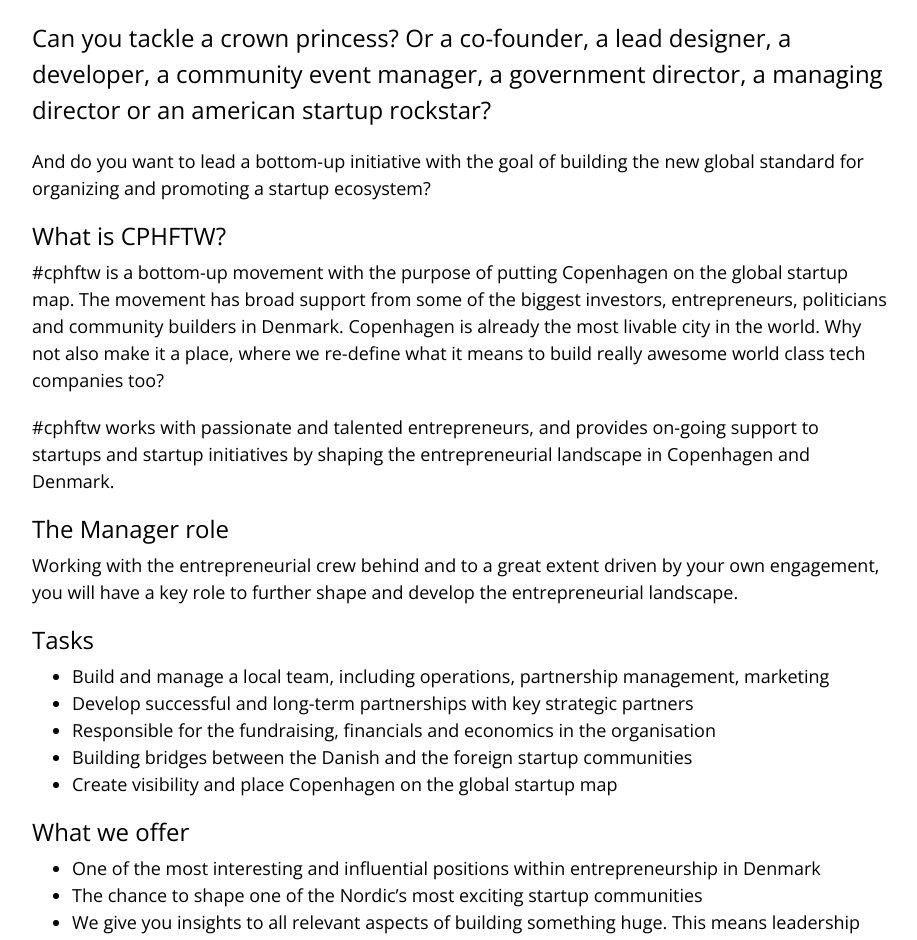
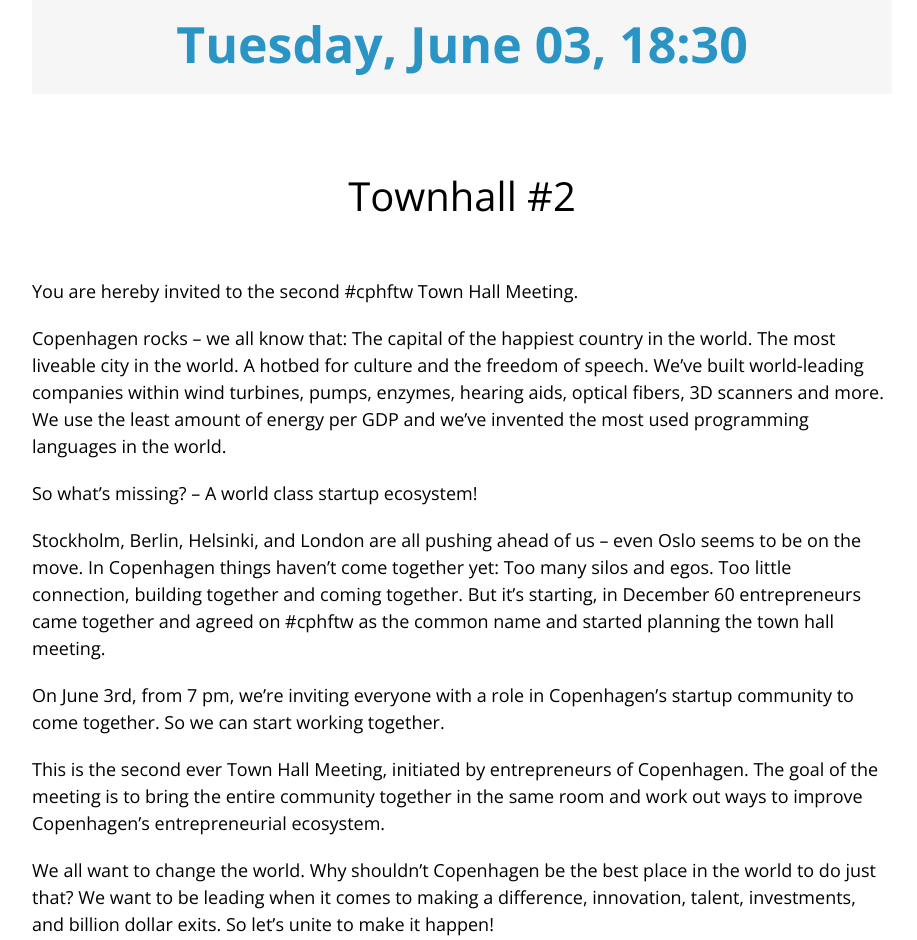
Before and after one commit to cphftw/cphftw.dk, a Jekyll site: the page built from index.html, in a window 1280 px wide and 1400 px high, scrolled down 741 px. Shown: the top 940 px of the window, without its empty margins (178-1095 px from the left). Built offline with Jekyll 4.4.1, drawn with Linux system fonts in a browser that asks for light colours; comment, search, counter and statistics services are not loaded; some of the changed text lies outside the part shown.

Commit message:
Removed job post.

```diff
--- a/index.html
+++ b/index.html
@@ -35,61 +35,25 @@
 	</section>
 
 	<section class="next-event">
-	  <div class="inner" style="text-align: left;">
+	  <div class="inner">
+	    <h2 class="text-center">Our event will take place at</h2>
+	    {% for page in site.posts limit:1 %}
+	      {% if page.date %}
+	      <div class="header">
+	        {% if page.event %}
+	          <a href="{{ page.event }}">{{ page.date | date: "%A, %B %d, %H:%M" }}</a>
+	        {% else %}
+	          {{ page.date | date: "%A, %B %d, %H:%M" }}
+	        {% endif %}
+	      </div>
+	      {% endif %}
 
-		OPPORTUNITY TO PLAY A KEY ROLE IN THE DANISH STARTUP SCENE
-		<h2>Manager of #CPHFTW</h2>
-
-		<p style="font-size:24px;">Can you tackle a crown princess? Or a co-founder, a lead designer, a developer, a community event manager, a government director, a managing director or an american startup rockstar?</p>
-
-		<p>And do you want to lead a bottom-up initiative with the goal of building the new global standard for organizing and promoting a startup ecosystem?</p>
-
-		<h3>What is CPHFTW?</h3>
-		<p>#cphftw is a bottom-up movement with the purpose of putting Copenhagen on the global startup map. The movement has broad support from some of the biggest investors, entrepreneurs, politicians and community builders in Denmark. Copenhagen is already the most livable city in the world. Why not also make it a place, where we re-define what it means to build really awesome world class tech companies too?</p>
-
-		<p>#cphftw works with passionate and talented entrepreneurs, and provides on-going support to startups and startup initiatives by shaping the entrepreneurial landscape in
-		Copenhagen and Denmark.</p>
-
-		<h3>The Manager role</h3>
-		<p>Working with the entrepreneurial crew behind and to a great extent driven by your own engagement, you will have a key role to further shape and develop the entrepreneurial landscape.</p>
-
-		<h3>Tasks</h3>
-		<ul>
-			<li>Build and manage a local team, including operations, partnership management, marketing</li>
-			<li>Develop successful and long-term partnerships with key strategic partners</li>
-			<li>Responsible for the fundraising, financials and economics in the organisation</li>
-			<li>Building bridges between the Danish and the foreign startup communities</li>
-			<li>Create visibility and place Copenhagen on the global startup map</li>
-		</ul>
-
-		<h3>What we offer</h3>
-		<ul>
-			<li>One of the most interesting and influential positions within entrepreneurship in Denmark</li>
-			<li>The chance to shape one of the Nordic’s most exciting startup communities</li>
-			<li>We give you insights to all relevant aspects of building something huge. This means leadership and mentorship from top Nordic entrepreneurs and investors</li>
-			<li>A competitive full-time salary</li>
-		</ul>
-
-		<h3>Requirements</h3>
-		<ul>
-			<li>Fluency in English (Danish a plus)</li>
-			<li>2+ years of entrepreneurship-related (or project management) working experience</li>
-			<li>Demonstrated best-in-class written and oral communication skills</li>
-			<li>Capacity to build, motivate, structure and delegate a team in a fast-paced environment</li>
-			<li>Passion for and knowledge about tech-entrepreneurship is a must</li>
-			<li>Pragmatic, hands-on in execution, ability to make the right decisions under uncertainty</li>
-			<li>High commitment, motivation and flexibility</li>
-			<li>You enjoy a dynamic working environment and have a lot of drive</li>
-			<li>You have a strong sense for “from the community, for community”</li>
-		</ul>
-
-		<p></p>
-
-		<p>On top of all, you are comfortable with a high-visibility role and ready to challenge and disrupt - while staying humble.</p>
-
-		<p>Perfect match? Get in touch, we’d love to hear from you ASAP: <a href="mailto:job@cphftw.dk">job@cphftw.dk</a></p>
-		<p>Interviews are conducted within 1-2 weeks of application submission.</p>
-
+	      <div class="post">
+	        <div class="post_content">
+	          {{ page.content }}
+	        </div>
+	      </div>
+	    {% endfor %}
 	  </div>
 	</section>
 
```
